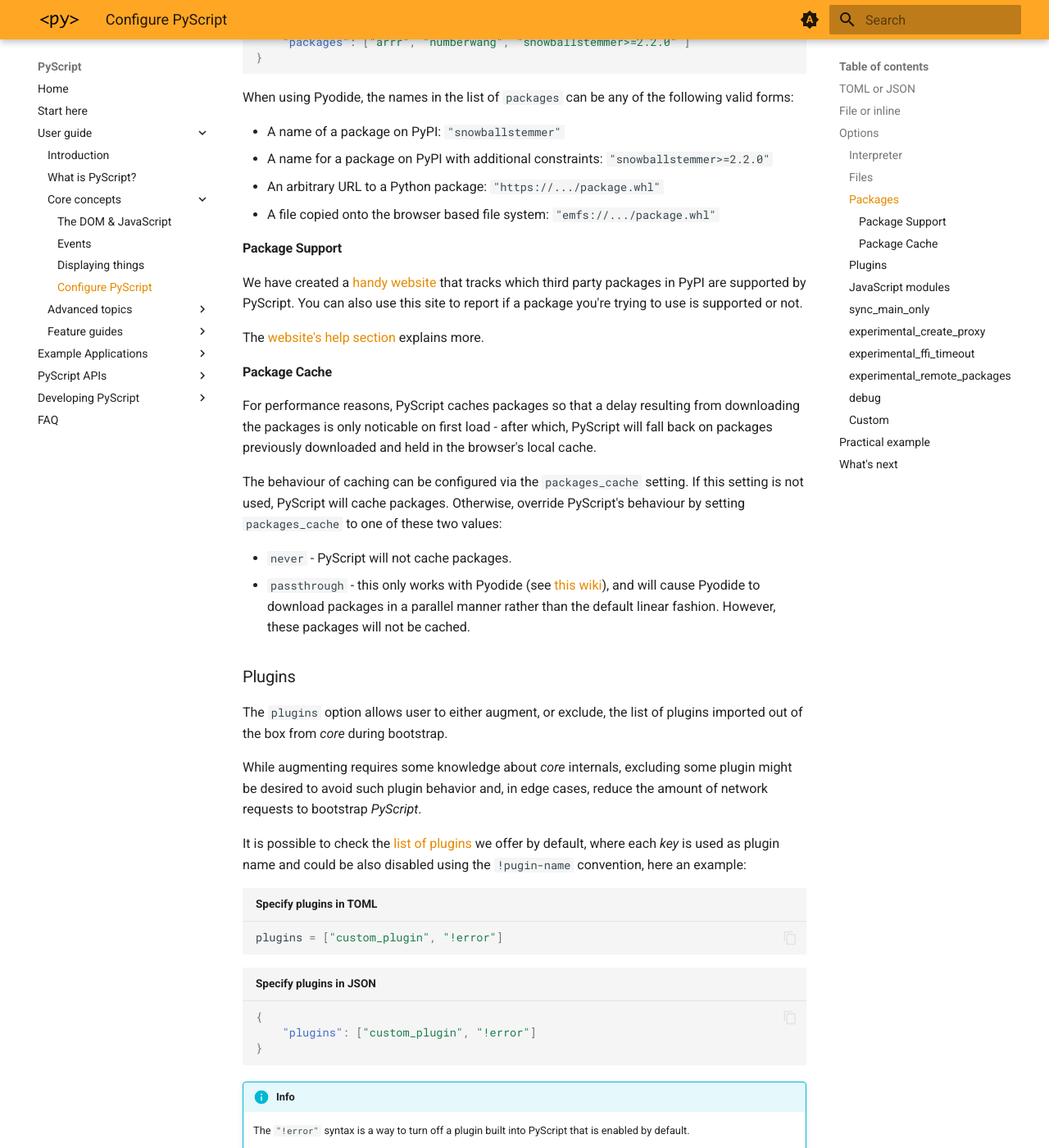
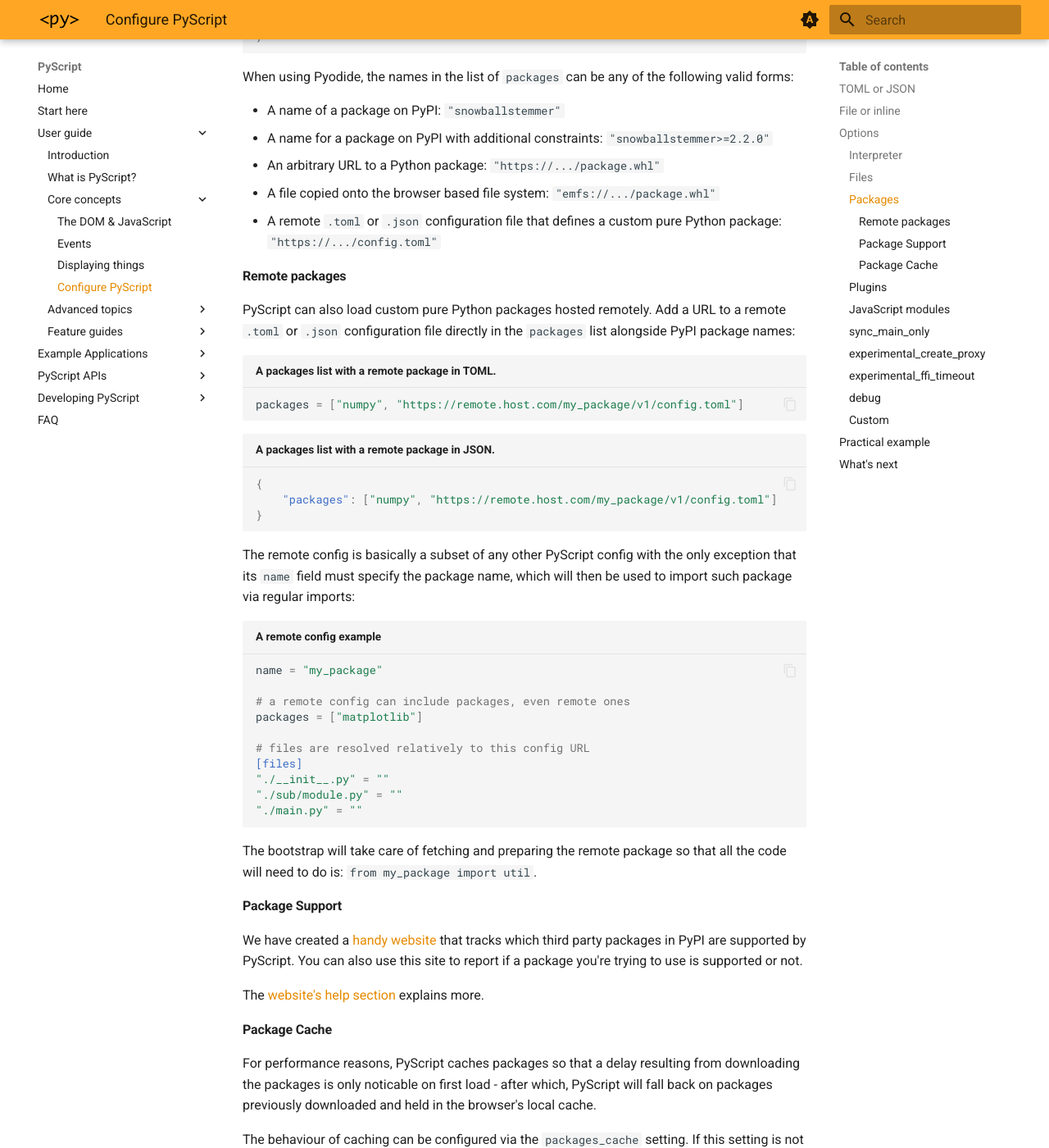
Before and after one commit to pyscript/docs, an MkDocs documentation site: the page built from docs/user-guide/configuration.md, in a window 1280 px wide and 1400 px high, scrolled down 6615 px. Shown: the whole window at 82% size. Built offline with MkDocs 1.6.1 and Material for MkDocs 9.7.7, drawn with Linux system fonts in a browser that asks for light colours; the version menu is left out; some of the changed text lies outside the part shown.

Commit message:
Added Remote Packages (out of experimental)

````diff
--- a/docs/user-guide/configuration.md
+++ b/docs/user-guide/configuration.md
@@ -99,10 +99,8 @@ There are only a few core options ([`interpreter`](#interpreter), [`files`](#fil
 [`packages`](#packages), [`js_modules`](#javascript-modules), [`debug`](#debug),
 [`sync_main_only`](#sync_main_only)) and some experimental flags:
 ([`experimental_create_proxy`](#experimental_create_proxy)) that can be used in
-the configuration of PyScript, ([`experimental_ffi_timeout`](#experimental_ffi_timeout)) to
-help with worker related performance, and
-([`experimental_remote_packages`](#experimental_remote_packages)) which allows
-remotely hosted packages. The user is also free to define arbitrary additional
+the configuration of PyScript, and ([`experimental_ffi_timeout`](#experimental_ffi_timeout)) to
+help with worker related performance. The user is also free to define arbitrary additional
 configuration options that plugins or an app may require for their own reasons.
 
 !!! info
@@ -334,6 +332,44 @@ following valid forms:
   `"snowballstemmer>=2.2.0"`
 * An arbitrary URL to a Python package: `"https://.../package.whl"`
 * A file copied onto the browser based file system: `"emfs://.../package.whl"`
+* A remote `.toml` or `.json` configuration file that defines a custom pure
+  Python package: `"https://.../config.toml"`
+
+#### Remote packages
+
+PyScript can also load custom pure Python packages hosted remotely. Add a URL
+to a remote `.toml` or `.json` configuration file directly in the `packages`
+list alongside PyPI package names:
+
+```TOML title="A packages list with a remote package in TOML."
+packages = ["numpy", "https://remote.host.com/my_package/v1/config.toml"]
+```
+
+```JSON title="A packages list with a remote package in JSON."
+{
+    "packages": ["numpy", "https://remote.host.com/my_package/v1/config.toml"]
+}
+```
+
+The remote config is basically a subset of any other PyScript config with the
+only exception that its `name` field must specify the package name, which will
+then be used to import such package via regular imports:
+
+```TOML title="A remote config example"
+name = "my_package"
+
+# a remote config can include packages, even remote ones
+packages = ["matplotlib"]
+
+# files are resolved relatively to this config URL
+[files]
+"./__init__.py" = ""
+"./sub/module.py" = ""
+"./main.py" = ""
+```
+
+The bootstrap will take care of fetching and preparing the remote package so
+that all the code will need to do is: `from my_package import util`.
 
 #### Package Support
 
@@ -578,37 +614,6 @@ In this experimental phase, we suggest trying `0`, `30` or a value that won't
 likely bypass the browser rendering of 60fps. Of course, `1000` (i.e. a second)
 would be a fun, if greedy, experiment.
 
-### experimental_remote_packages
-
-Specially designed to allow custom pure Python packages, it is possible to
-specify a remote `.toml` or `.json` configuration file within the list of
-packages:
-
-```TOML title="Using the experimental_remote_packages flag in TOML."
-experimental_remote_packages = true
-packages = ['numpy', 'https://remote.host.com/my_package/v1/config.toml']
-```
-
-The remote config is basically a subset of any other PyScript config with the
-only exception that its `name` field must specify the package name, which will
-then be used to import such package via regular imports:
-
-```TOML title="A remote config example"
-name = "my_package"
-
-# a remote config can include packages, even remote ones
-packages = ['matplotlib']
-
-# files are resolved relatively to this config URL
-[files]
-"./__init__.py" = ""
-"./sub/module.py" = ""
-"./main.py" = ""
-```
-
-The bootstrap will take care of fetching and preparing the remote package so
-that all the code will need to do is: `from my_package import util`.
-
 ### debug
 
 When using Pyodide, if the `debug` setting is set to `true`, then Pyodide will
````
